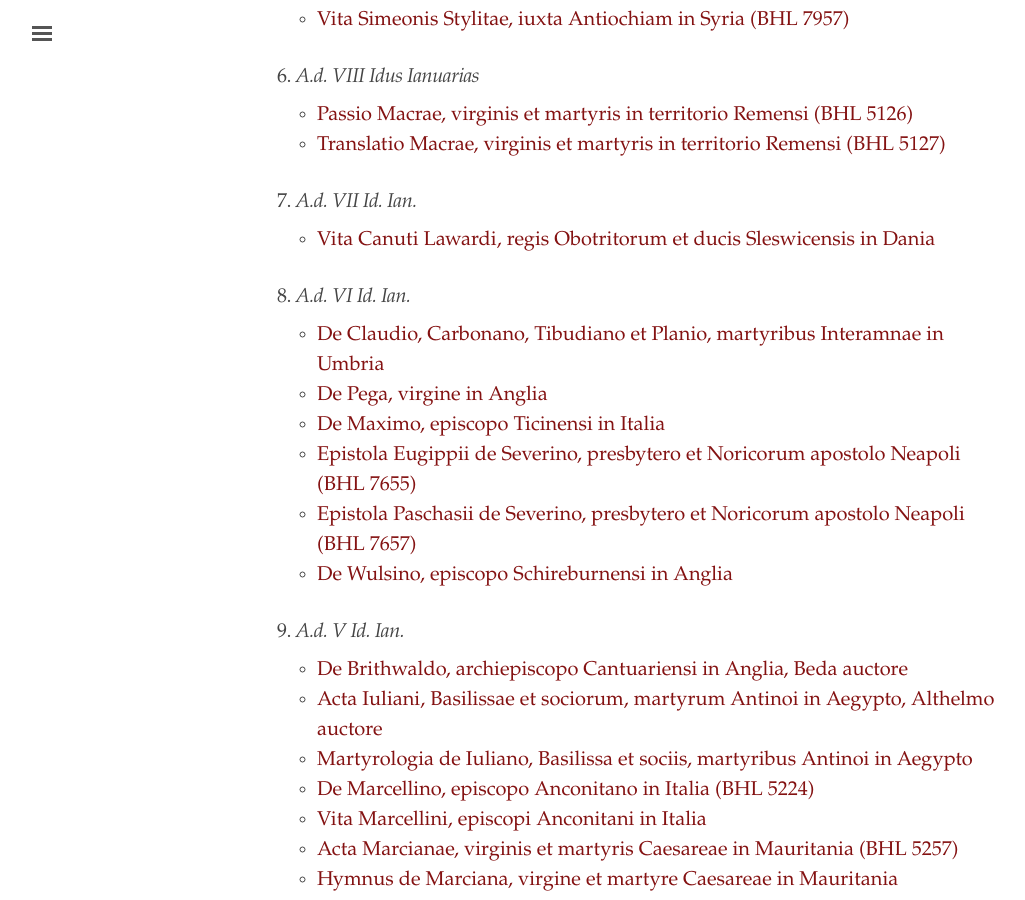
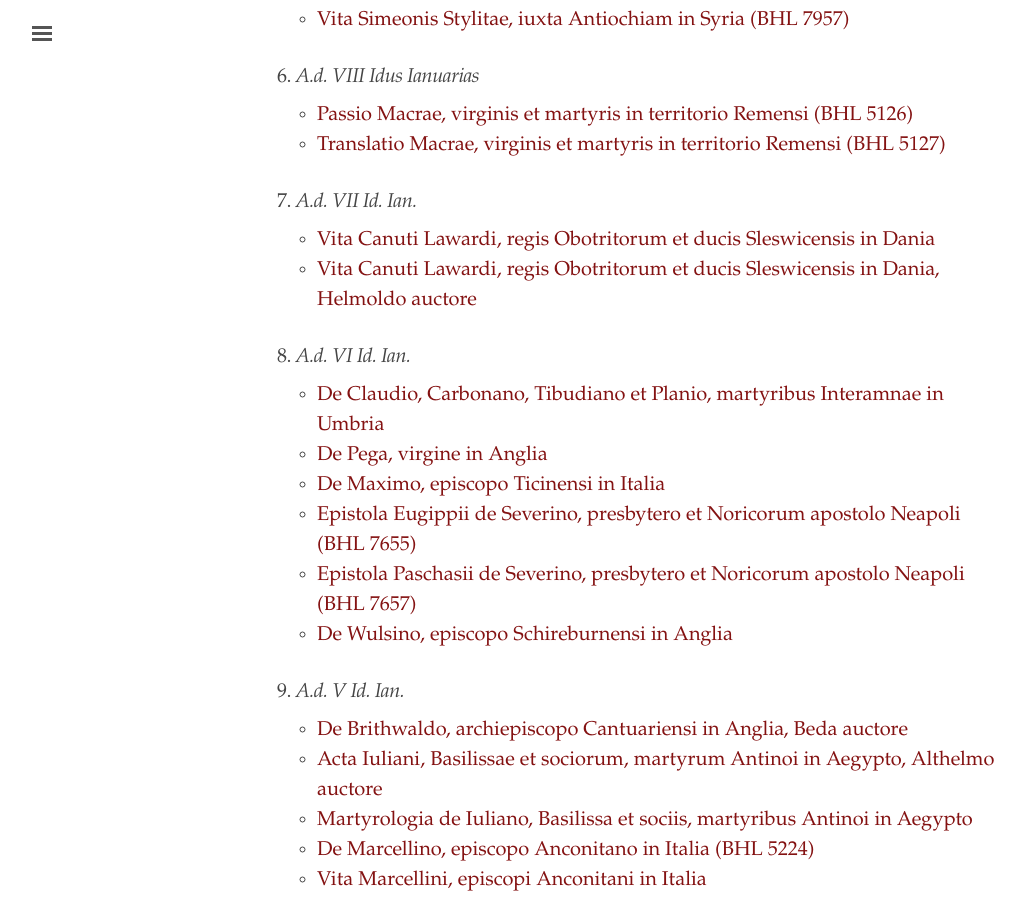
Before and after one commit to cjkoepke1/latin-hagiography, a Jekyll site: the page built from index.md, in a window 1280 px wide and 900 px high, scrolled down 1310 px. Shown: the whole window, without its empty margins (3-1028 px from the left). Built offline with Jekyll 4.4.1, drawn with Linux system fonts in a browser that asks for light colours.

Commit message:
Added Vita Canuti Helmoldi

```diff
--- a/index.md
+++ b/index.md
@@ -54,6 +54,7 @@ title: "Latin Hagiography"
 ### 7. *A.d. VII Id. Ian.*
 
 - [Vita Canuti Lawardi, regis Obotritorum et ducis Sleswicensis in Dania](https://cjkoepke1.github.io/latin-hagiography/texts/vita-canuti-lawardi/)
+- [Vita Canuti Lawardi, regis Obotritorum et ducis Sleswicensis in Dania, Helmoldo auctore](https://cjkoepke1.github.io/latin-hagiography/texts/vita-canuti-lawardi-helmoldi/)
 
 ### 8. *A.d. VI Id. Ian.*
 
```
